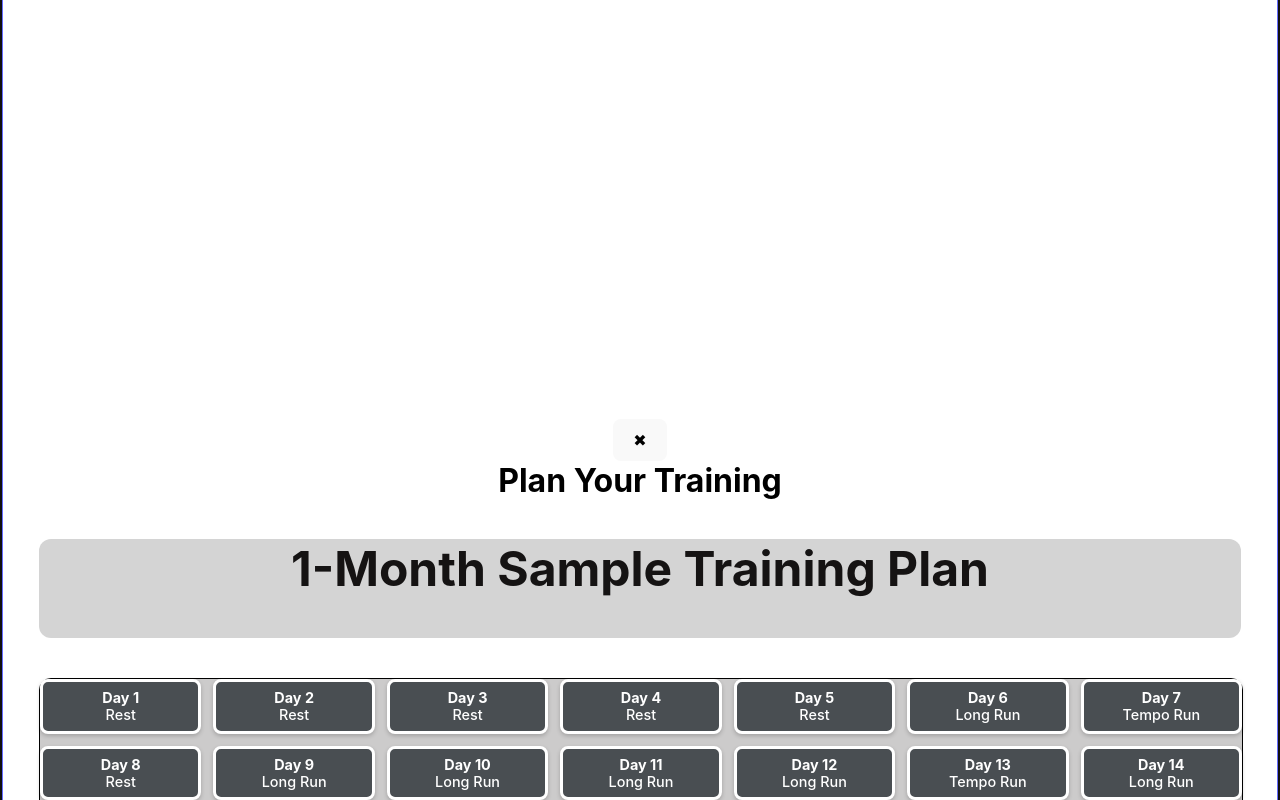
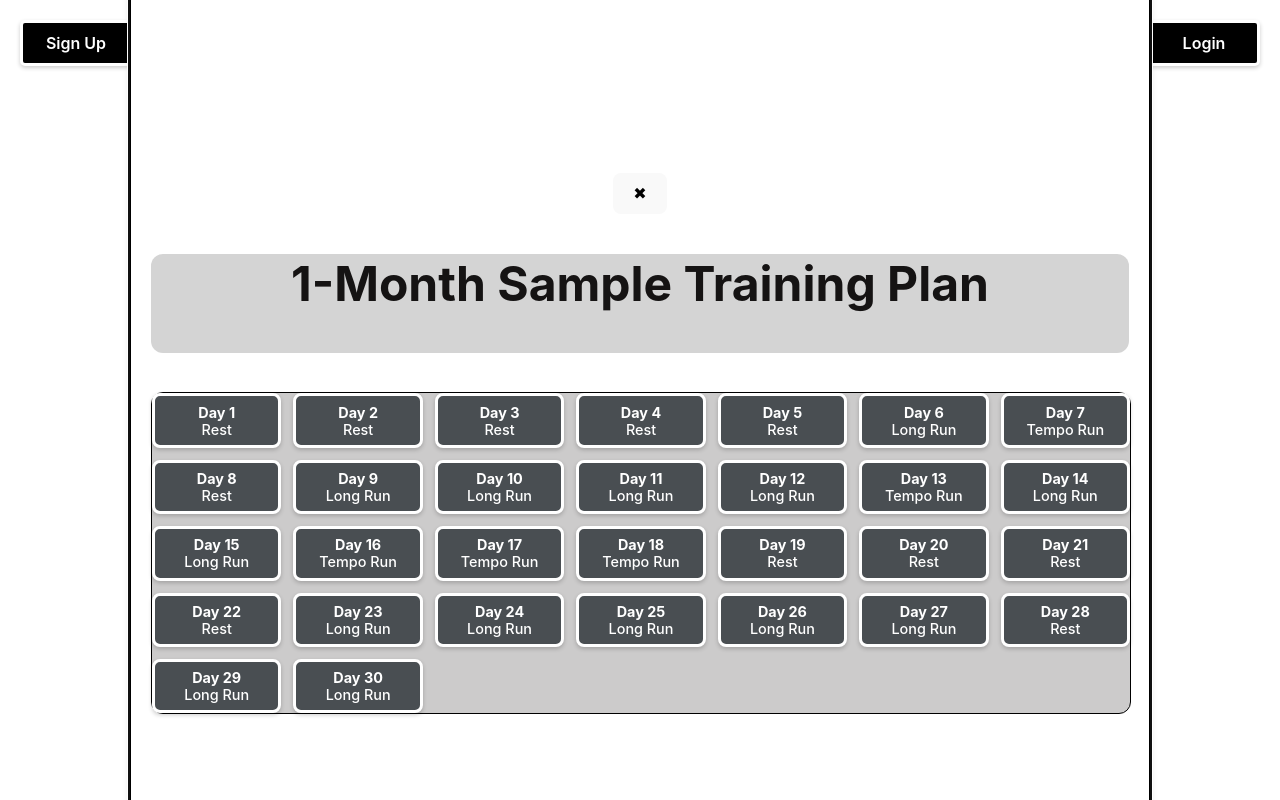
Before and after one commit to tulloch022/marathoner, a React (Vite) app: page / in a window 1280 px wide. Both pictures are taken after a click on the button "Plan". Built offline with nearby package versions, Linux system fonts and the light colour scheme.

Commit message:
improved button expanding functionality

```diff
--- a/src/App.tsx
+++ b/src/App.tsx
@@ -28,8 +28,8 @@ function App() {
               key={section}
               className="box-under-arrow"
               onClick={() => setActiveSection(section as "plan" | "track" | "analyze")}
-              animate={activeSection === section ? { width: "100vw", height: "100vw" } : {}}
-              transition={{ duration: 0.4, ease: "easeInOut" }}
+              animate={activeSection === section ? { width: "80vw", height: "100vw"} : {}}
+              transition={{ duration: 0.75, ease: "easeInOut" }}
               style={{ overflow: "hidden", position: "relative" }}
             >
               {activeSection === section ? (
@@ -47,11 +47,11 @@ function App() {
 
 function SectionContent({ section, onClose }: { section: "plan" | "track" | "analyze"; onClose: () => void }) {
   return (
-    <div className="flex flex-col items-center justify-center h-full w-full bg-white">
+    <div className="">
       <button onClick={onClose} className="absolute top-4 right-4 text-2xl">✖</button>
       <h1 className="text-3xl font-bold">
-        {section === "plan" && "Plan Your Training"}
-        {section === "track" && "Track Your Runs"}
+        {section === "plan"}
+        {section === "track"}
         {section === "analyze" && "Analyze Your Progress"}
       </h1>
       {section === "plan" && <Calendar />}
```
